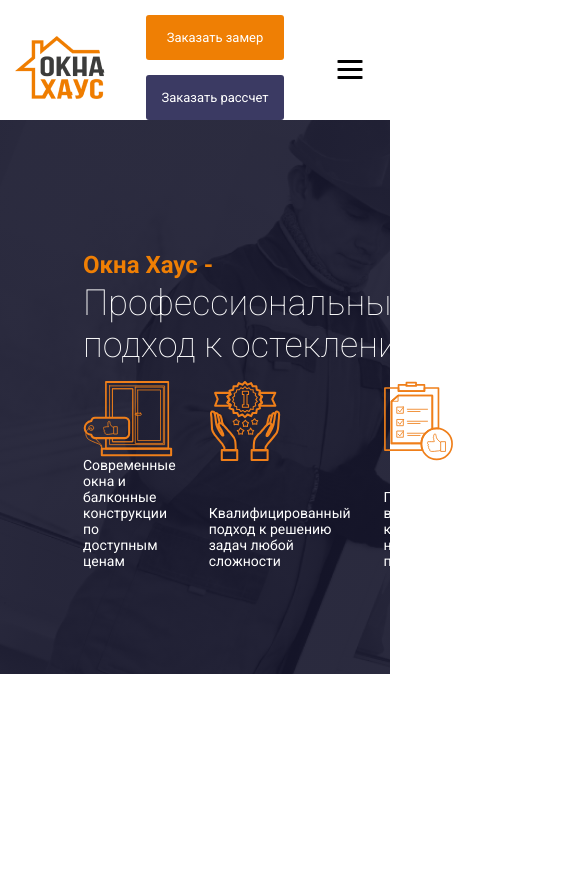
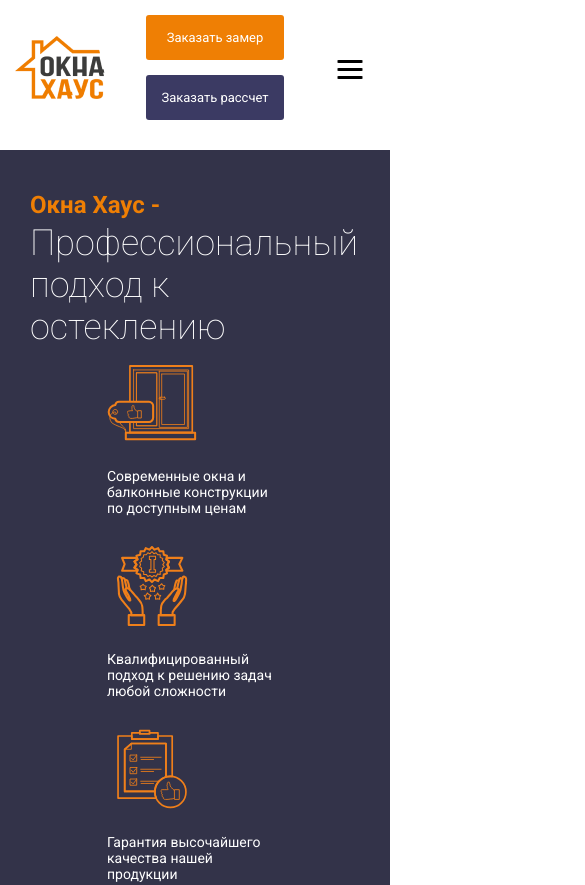
Before and after one commit to FlagellumDe1/---, a plain HTML site: page index.html in a window 390 px wide. Shown: the top 885 px of the page, 585 px wide, since content can reach past the window. Before the commit the page ends 844 px from the top, so only its background shows below. Drawn offline with Linux system fonts and the light colour scheme.

Commit message:
Секция hero с адаптивом

```diff
--- a/css/blocks/_burger-button.scss
+++ b/css/blocks/_burger-button.scss
@@ -5,6 +5,7 @@
     aspect-ratio: 1;
     background-color: inherit;
     position: relative;
+    flex-shrink: 0;
 
     @include hover{
         background-color: var(--color-accent);
--- a/css/blocks/_header.scss
+++ b/css/blocks/_header.scss
@@ -15,6 +15,8 @@
 
         @include mobile{
             flex-wrap: nowrap;
+            padding-bottom: 30px;
+            column-gap: 15px;
         }
     }
 
--- a/css/blocks/_hero.scss
+++ b/css/blocks/_hero.scss
@@ -1,9 +1,14 @@
 .hero{
-    background-image: linear-gradient(to right, rgba(21, 21, 43, 0.9) 100%, rgba(51, 51, 73, 0.90) 100%), url('../media/images/hero-background.png');
+    background-image: linear-gradient(to right, rgba(21, 21, 43, 0.9) 100%, rgba(21, 21, 43, 0.9) 100%), url('../media/images/hero-background.png');
     background-repeat: no-repeat;
-
+    background-size: cover;
+    background-position: center;
     color: white;
     font-size: 14px;
+
+    @include mobile{
+        background: #333349;
+    }
 
     &__inner{
         padding: 63px 83px;
@@ -11,6 +16,15 @@
         column-gap: 30px;
         justify-content: space-between;
         align-items: center;
+
+        @include tablet {
+            padding: 15px 30px;
+        }
+
+        @include mobile{
+            flex-direction: column;
+            row-gap: 40px;
+        }
     }
 
     &__title{
@@ -31,18 +45,24 @@
         &-list{
         display: flex;
         column-gap: 33px;
+
+        @include mobile-S{
+            flex-wrap: wrap;
+            justify-content: center;
+            row-gap: 30px;
+        }
         }
 
         &-item{
             display: flex;
-            min-height: 140px;
-            justify-content: space-between;
+
             flex-direction: column;
             align-items: start;
+            row-gap: 25px;
         }
         &-image{
-            max-height: 80px;
-            max-width: 90px;
+            height: 80px;
+            width: 90px;
         }
 
         &-description{
--- a/css/blocks/_order-form.scss
+++ b/css/blocks/_order-form.scss
@@ -21,9 +21,12 @@
     }
 
     &_small{
-        width: 406px;
-        height: 428px;
+        max-width: 406px;
+        max-height: 428px;
         position: relative;
+        @media (max-width: 870px) and (min-width:769px) {
+            width: 300px;
+        }
     }
 
     &_measuring{
@@ -171,6 +174,8 @@
         .order-form__form{
             row-gap: 15px;
         }
+
+
     }
 }
 
```
Also changed, not shown: css/styles.css, 1 other file.
